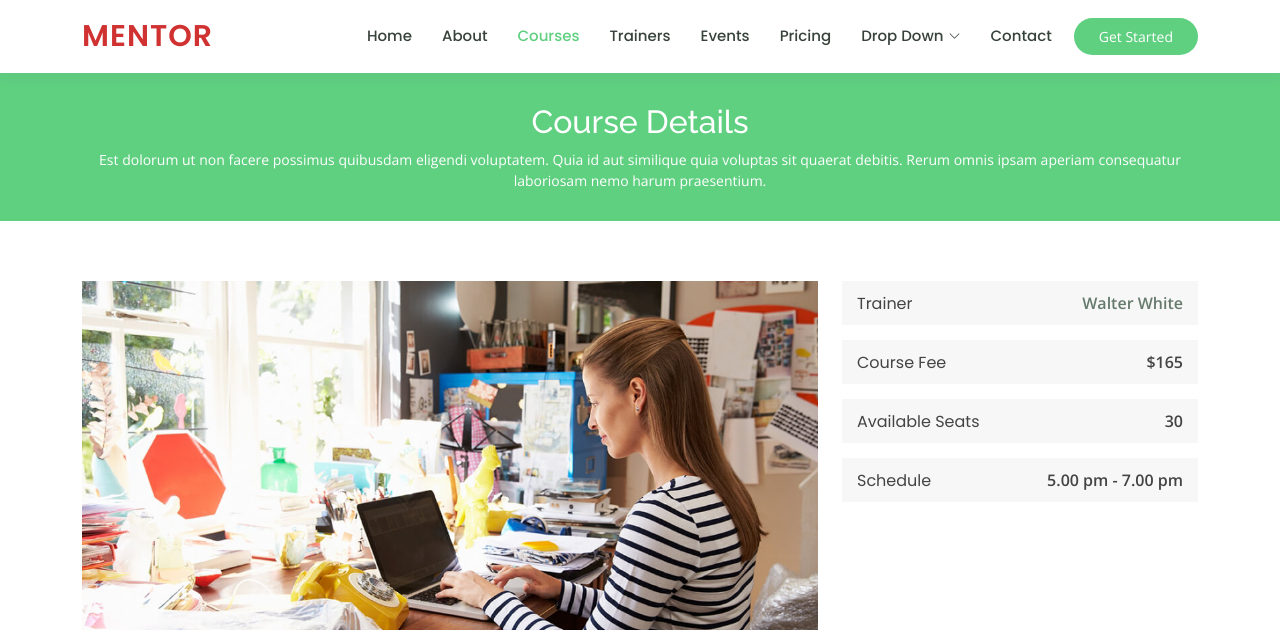
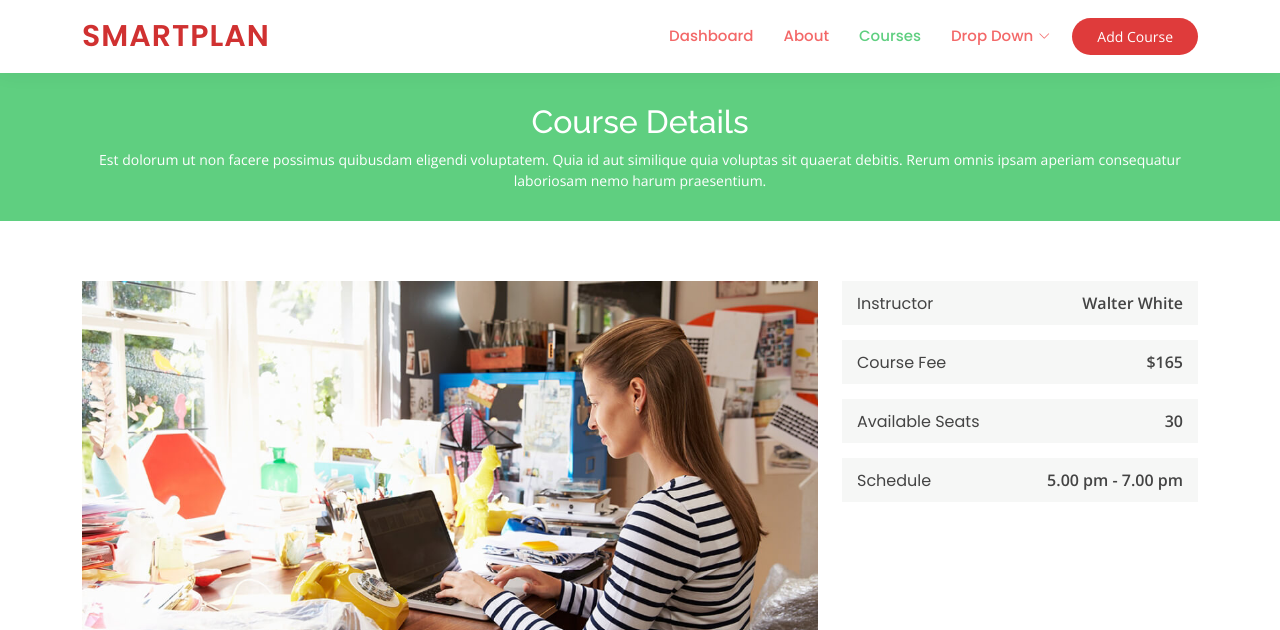
Before and after one commit to MattAnzano/Software-Engineering-II-Project, a PHP site: page /instructor/course-details.html in a window 1280 px wide. Shown: the top 630 px of the page. Run offline with PHP 8.4, Linux system fonts and the light colour scheme.

Commit message:
Added many changes to continue to refine the appearance as well as created a addCourse.php file where the form will be to add courses to the database

```diff
--- a/newstuff/instructor/assets/css/style.css
+++ b/newstuff/instructor/assets/css/style.css
@@ -14,12 +14,12 @@ body {
 }
 
 a {
-  color: #5fcf80;
+  color: #e44545;
   text-decoration: none;
 }
 
 a:hover {
-  color: #86db9f;
+  color: #e26161;
   text-decoration: none;
 }
 
@@ -143,7 +143,7 @@ h1, h2, h3, h4, h5, h6 {
 */
 .get-started-btn {
   margin-left: 22px;
-  background: #5fcf80;
+  background: #df3b3b;
   color: #fff;
   border-radius: 50px;
   padding: 8px 25px;
@@ -190,7 +190,7 @@ h1, h2, h3, h4, h5, h6 {
   font-family: "Poppins", sans-serif;
   font-size: 15px;
   font-weight: 500;
-  color: #37423b;
+  color: #f36868;
   white-space: nowrap;
   transition: 0.3s;
 }
@@ -354,7 +354,7 @@ h1, h2, h3, h4, h5, h6 {
 #hero {
   width: 100%;
   height: 80vh;
-  background: url("../img/hero-bg.jpg") top center;
+  /*background: url("../img/hero-bg.jpg") top center;*/
   background-size: cover;
   position: relative;
 }
--- a/newstuff/instructor/course-details.html
+++ b/newstuff/instructor/course-details.html
@@ -42,18 +42,18 @@
   <header id="header" class="fixed-top">
     <div class="container d-flex align-items-center">
 
-      <h1 class="logo me-auto"><a href="index.html">Mentor</a></h1>
+      <h1 class="logo me-auto"><a href="index.html">SmartPlan</a></h1>
       <!-- Uncomment below if you prefer to use an image logo -->
       <!-- <a href="index.html" class="logo me-auto"><img src="assets/img/logo.png" alt="" class="img-fluid"></a>-->
 
       <nav id="navbar" class="navbar order-last order-lg-0">
         <ul>
-          <li><a href="index.html">Home</a></li>
+          <li><a href="index.html">Dashboard</a></li>
           <li><a href="about.html">About</a></li>
           <li><a class="active" href="courses.html">Courses</a></li>
-          <li><a href="trainers.html">Trainers</a></li>
-          <li><a href="events.html">Events</a></li>
-          <li><a href="pricing.html">Pricing</a></li>
+          <!--<li><a href="trainers.html">Trainers</a></li>-->
+          <!--<li><a href="events.html">Events</a></li>-->
+          <!--<li><a href="pricing.html">Pricing</a></li>-->
 
           <li class="dropdown"><a href="#"><span>Drop Down</span> <i class="bi bi-chevron-down"></i></a>
             <ul>
@@ -72,12 +72,12 @@
               <li><a href="#">Drop Down 4</a></li>
             </ul>
           </li>
-          <li><a href="contact.html">Contact</a></li>
+          <!--<li><a href="contact.html">Contact</a></li>-->
         </ul>
         <i class="bi bi-list mobile-nav-toggle"></i>
       </nav><!-- .navbar -->
 
-      <a href="courses.html" class="get-started-btn">Get Started</a>
+      <a href="addCourse.php" class="get-started-btn">Add Course</a>
 
     </div>
   </header><!-- End Header -->
@@ -109,23 +109,23 @@
           <div class="col-lg-4">
 
             <div class="course-info d-flex justify-content-between align-items-center">
-              <h5>Trainer</h5>
-              <p><a href="#">Walter White</a></p>
+              <h5>Instructor</h5>
+              <p id="instructorName" name="instructorName">Walter White</p>
             </div>
 
             <div class="course-info d-flex justify-content-between align-items-center">
               <h5>Course Fee</h5>
-              <p>$165</p>
+              <p id="courseFee" name="courseFee">$165</p>
             </div>
 
             <div class="course-info d-flex justify-content-between align-items-center">
               <h5>Available Seats</h5>
-              <p>30</p>
+              <p id="numberofseats" name="numberofseats">30</p>
             </div>
 
             <div class="course-info d-flex justify-content-between align-items-center">
               <h5>Schedule</h5>
-              <p>5.00 pm - 7.00 pm</p>
+              <p id="courseschedule" name="courseschedule">5.00 pm - 7.00 pm</p>
             </div>
 
           </div>
```
Also changed, not shown: newstuff/addCourse.php (deleted, +0 -13 lines), newstuff/instructor/addCourse.php (added, +44 -0 lines), newstuff/instructor/courses.html (+9 -9 lines), newstuff/instructor/index.html (+17 -13 lines).
